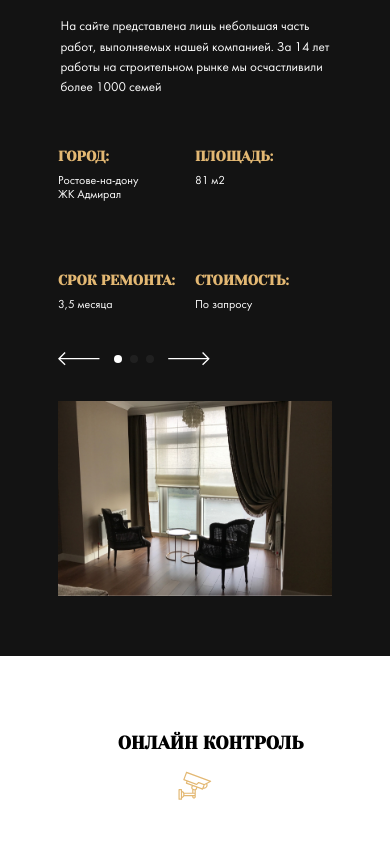
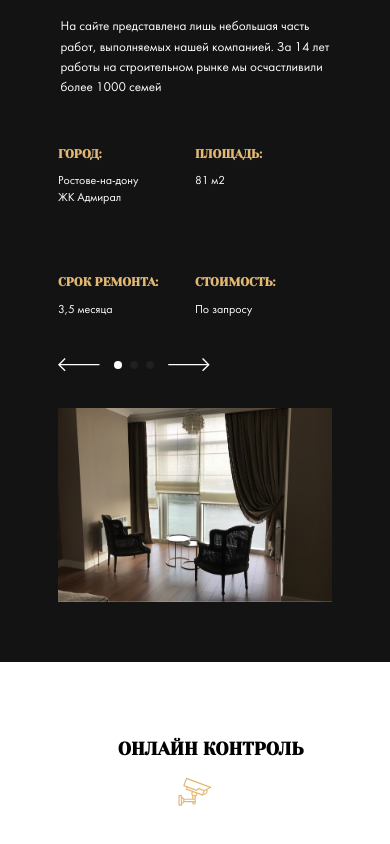
Before and after one commit to Nihremag/repair-design, a website: page index.html in a window 390 px wide. Shown: the part 972-1816 px from the top of the page. Drawn offline with nearby package versions, Linux system fonts and the light colour scheme; files that its build step writes are made by us from their sources; files whose address does not match are found by name.

Commit message:
fix: all

```diff
--- a/sass/_media.sass
+++ b/sass/_media.sass
@@ -130,7 +130,7 @@
     .section-image
         &__image
             max-width: 100%
-    .swiper-slid
+    .swiper-slide
         &__heading
             font-size: 1rem
         &__text
```
